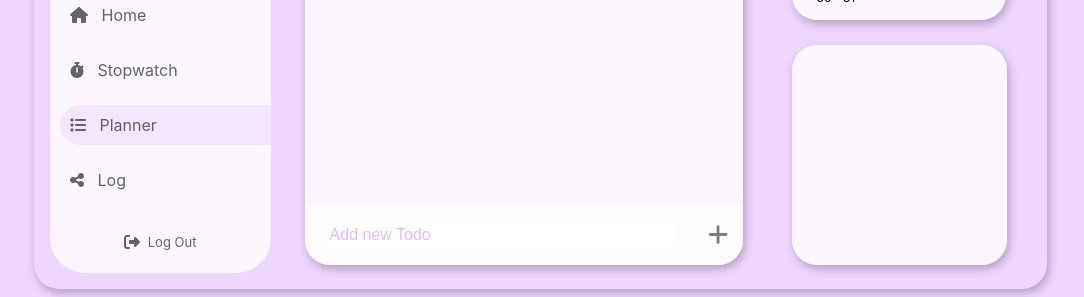
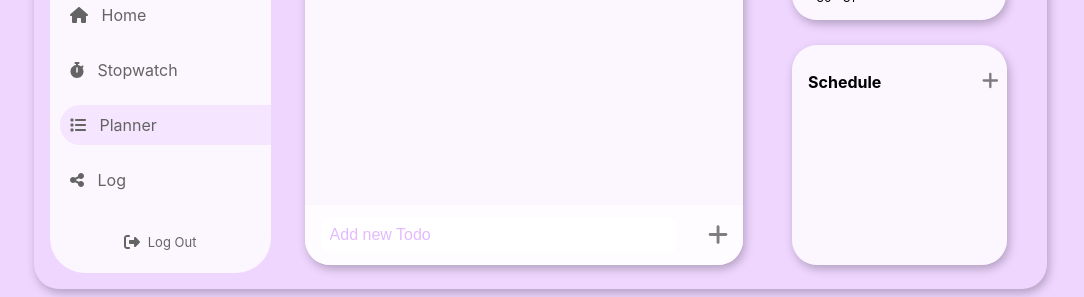
Before and after one commit to 2-sc/StudyMate-Front-Client, a React (Create React App) app in the folder studymate/: page /planner in a window 1280 px wide. Shown: the part 375-672 px from the top of the page, without its empty margins (100-1184 px from the left). Built offline with nearby package versions, Linux system fonts and the light colour scheme.

Commit message:
:lipstick:(feature/ujin/#33): 스케줄 UI 구현

```diff
--- a/studymate/src/pages/planner/Planner.jsx
+++ b/studymate/src/pages/planner/Planner.jsx
@@ -4,6 +4,7 @@ import Box from '../../components/common/Box';
 import Calendar from '../../components/calendar/Calendar';
 import Dazim from './dazim/Dazim';
 import TodoList from './todolist/TodoList';
+import Schedule from './schedule/Schedule';
 
 function Planner() {
   const [resultData, setResultData] = useState();
@@ -20,7 +21,9 @@ function Planner() {
       </RightBox>
       <LeftBox>
         <Calendar resultData={resultData} setResultData={setResultData} />
-        <SideBox size={[215, 220]}></SideBox>
+        <SideBox size={[215, 220]}>
+          <Schedule />
+        </SideBox>
       </LeftBox>
     </Wrapper>
   );
--- /dev/null
+++ b/studymate/src/pages/planner/schedule/Schedule.jsx
@@ -0,0 +1,55 @@
+import { useState } from 'react';
+import styled from '@emotion/styled';
+import SchedulePlus from './SchedulePlus';
+import ScheduleListItem from './ScheduleListItem';
+
+function Schedule() {
+  const [schedules, setSchedules] = useState([]);
+
+  const onInsert = () => {
+    const schedule = {
+      id: schedules.length + 1,
+    };
+    setSchedules(schedules.concat(schedule));
+  };
+
+  const onRemove = id => {
+    setSchedules(schedules.filter(schedule => schedule.id !== id));
+  };
+
+  return (
+    <Wrapper>
+      <Top>
+        <SchedulePlus onInsert={onInsert} />
+      </Top>
+      <List>
+        <ScheduleListItem schedules={schedules} onRemove={onRemove} />
+      </List>
+    </Wrapper>
+  );
+}
+
+export default Schedule;
+
+const Wrapper = styled.div`
+  margin: 25px 16px 0px 16px;
+`;
+
+const Top = styled.div``;
+
+const List = styled.div`
+  height: 140px;
+  overflow-y: auto;
+  overflow-x: hidden;
+  &::-webkit-scrollbar {
+    display: none;
+  }
+  /* &::-webkit-scrollbar-thumb {
+    background: #e4bbff;
+    border-radius: 10px;
+  }
+  &::-webkit-scrollbar-track {
+    border-radius: 10px;
+    background: #ecd3fca0;
+  } */
+`;
--- /dev/null
+++ b/studymate/src/pages/planner/schedule/ScheduleListItem.jsx
@@ -0,0 +1,73 @@
+import { useState, useEffect } from 'react';
+import styled from '@emotion/styled';
+import { faTrashCan } from '@fortawesome/free-solid-svg-icons';
+import { FontAwesomeIcon } from '@fortawesome/react-fontawesome';
+
+function ScheduleListItem({ schedules, onRemove }) {
+  return (
+    <>
+      {schedules.map(schedule => (
+        <Item key={schedule.id} id={schedule.id} onRemove={onRemove} />
+      ))}
+    </>
+  );
+
+  function Item({ id, onRemove }) {
+    const [hide, setHide] = useState(true);
+    const [inputValue, setInputValue] = useState(``);
+
+    // useEffect(() => {
+    //   console.log({ inputValue });
+    // }, [inputValue]);
+
+    return (
+      <Wrapper
+        onMouseOver={() => {
+          setHide(false);
+        }}
+        onMouseOut={() => {
+          setHide(true);
+        }}
+      >
+        <InputText onChange={e => setInputValue(e.target.value)} value={inputValue} />
+        {hide || (
+          <DeleteBtn onClick={() => onRemove(id)} hideState={hide}>
+            <FontAwesomeIcon icon={faTrashCan} />
+          </DeleteBtn>
+        )}
+      </Wrapper>
+    );
+  }
+}
+
+export default ScheduleListItem;
+
+const Wrapper = styled.div`
+  width: 100%;
+  margin-bottom: 10px;
+  display: flex;
+  border-bottom: 2px solid #e4bbff;
+`;
+
+const InputText = styled.input`
+  width: 100%;
+  height: 100%;
+  margin-bottom: 2px;
+  font-size: 13px;
+  border: none;
+  background: transparent;
+  outline: none;
+`;
+
+const DeleteBtn = styled.button`
+  margin-right: -6px;
+  border: none;
+  background: transparent;
+  outline: none;
+  font-size: 14px;
+  color: #d95765;
+  cursor: pointer;
+  &:hover {
+    visibility: ${props => (props.hideState ? 'hidden' : 'visible')};
+  }
+`;
--- /dev/null
+++ b/studymate/src/pages/planner/schedule/SchedulePlus.jsx
@@ -0,0 +1,41 @@
+import React from 'react';
+import styled from '@emotion/styled';
+import { FontAwesomeIcon } from '@fortawesome/react-fontawesome';
+import { faPlus } from '@fortawesome/free-solid-svg-icons';
+
+function Schedule({ onInsert }) {
+  const clickHandler = () => {
+    onInsert();
+  };
+  return (
+    <Wrapper>
+      <Title>Schedule</Title>
+      <PlusBtn onClick={clickHandler}>
+        <FontAwesomeIcon icon={faPlus} />
+      </PlusBtn>
+    </Wrapper>
+  );
+}
+
+export default Schedule;
+
+const Wrapper = styled.div`
+  display: flex;
+  align-items: center;
+  margin-bottom: 13px;
+`;
+
+const Title = styled.div`
+  font-weight: 700;
+  font-size: 16px;
+  margin-right: 95px;
+`;
+
+const PlusBtn = styled.button`
+  border: none;
+  background: transparent;
+  outline: none;
+  font-size: 19px;
+  cursor: pointer;
+  color: rgba(0, 0, 0, 0.5);
+`;
```
